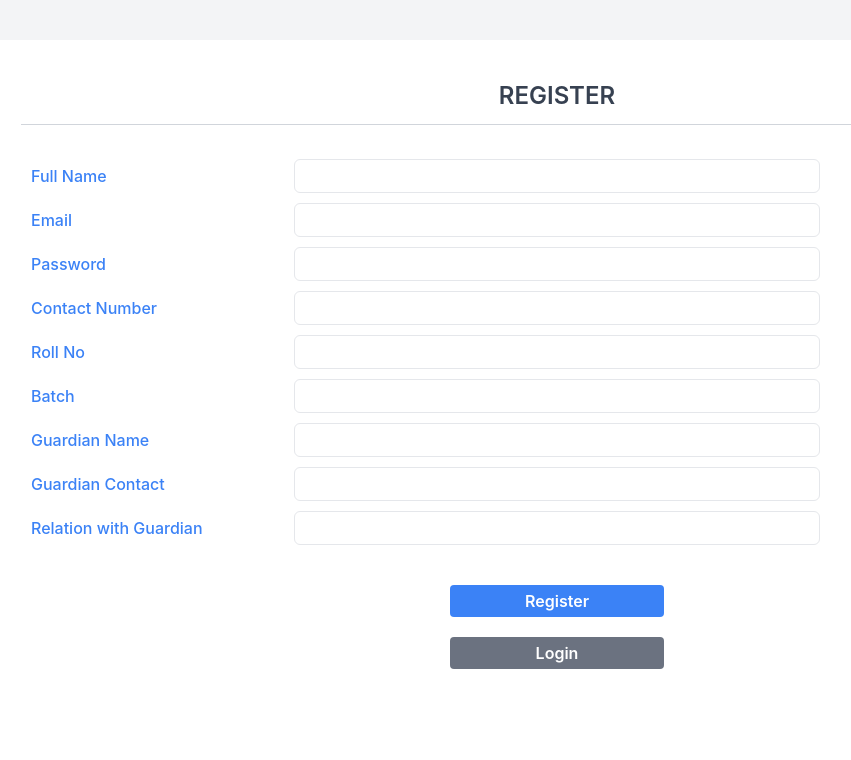
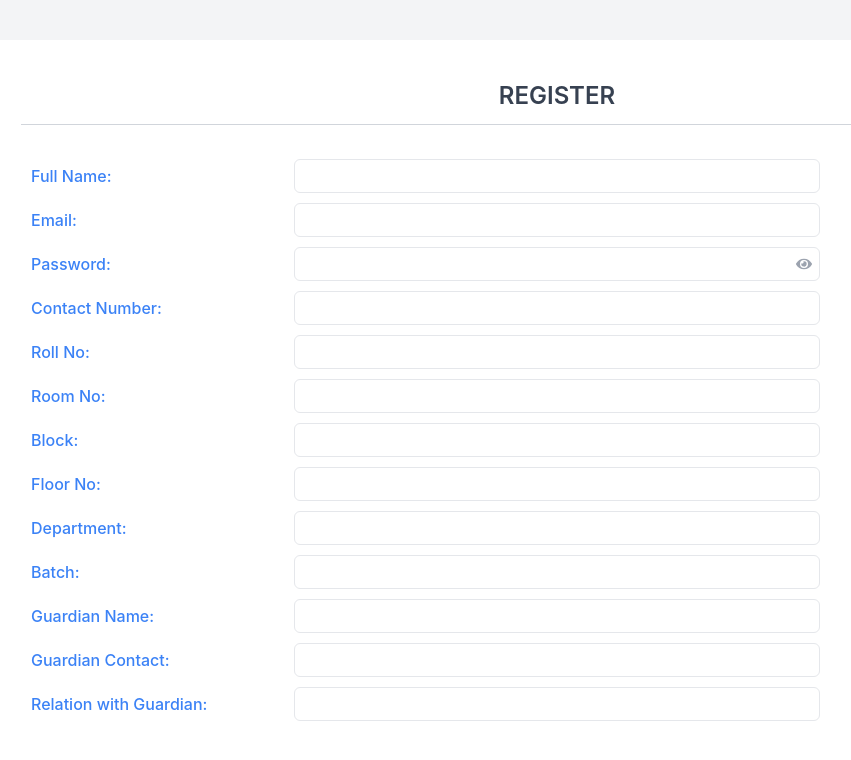
Before and after one commit to prazwalpandey/HostelHUB, a React (Vite) app in the folder client/: page /Signup in a window 1280 px wide. Shown: the top 760 px of the page, without its empty margins (83-934 px from the left). Built offline with nearby package versions, Linux system fonts and the light colour scheme; no server answers.

Commit message:
register FrontEnd Backend Done

```diff
--- a/client/src/pages/Signuppage.tsx
+++ b/client/src/pages/Signuppage.tsx
@@ -1,120 +1,263 @@
+import { useState } from "react";
+import { useNavigate } from "react-router-dom";
+import { FaEye, FaEyeSlash } from "react-icons/fa";
 import "../styles/signup.css";
 
-const SignUp= ()=>{
-const handleSubmit= ()=>{};
-    return(
+const SignUp = () => {
+  const navigate=useNavigate();
+  const [formData, setFormData] = useState({
+    name: "",
+    email: "",
+    password: "",
+    contact: "",
+    rollNo: "",
+    roomNo: "",
+    block:"",
+    floorNo: "",
+    department: "",
+    batch: "",
+    guardianName: "",
+    guardianContact: "",
+    guardianRelationship: ""
+  });
+  const [showPassword, setShowPassword] = useState(false);
+  const [registering, setRegistering] = useState(false);
+  const handleChange = (e) => {
+    setFormData({ ...formData, [e.target.id]: e.target.value });
+  };
+
+  const handleTogglePassword = () => {
+    setShowPassword(!showPassword);
+  };
+  const handleSubmit = async (event) => {
+    event.preventDefault();
+    setRegistering(true);
+    try {
+      const response = await fetch("http://localhost:5000/user/auth/register", {
+        method: "POST",
+        credentials: "include",
+        headers: {
+          "Content-Type": "application/json",
+        },
+        body: JSON.stringify(formData),
+      });
+      if(!response.ok)
+      {
+        const data = await response.json();
+        console.log(data);
+        return data;
+      }
+      alert("Registered successfully");
+      navigate('/login');
+    } catch (err) {
+      console.log(err);
+    }
+  };
+
+  return (
     <div className="flex items-center justify-center h-screen bg-gray-100">
-            <div className="my flex flex-col bg-white px-10 py-10 m-10 " style={{width:"90vw", height:"90vh", margin:"5vw 5vh",overflowY: "auto"}}>
-
+      <div
+        className="my flex flex-col bg-white px-10 py-10 m-10 "
+        style={{ width: "90vw", height: "90vh", margin: "5vw 5vh", overflowY: "auto" }}
+      >
         <h2 className="text-2xl font-semibold text-gray-700 mb-2 text-center">REGISTER</h2>
         <hr className="w-full my-1 border-t border-gray-300" />
-      <form onSubmit={handleSubmit} className="w-full mt-5" >
-        <div className="grid grid-cols-4" style={{alignItems:"center",margin:"10px"}}>
+        <form onSubmit={handleSubmit} className="w-full mt-5">
+          {/* Input fields */}
+          {/* Full Name */}
+          <div className="grid grid-cols-4" style={{ alignItems: "center", margin: "10px" }}>
             <label htmlFor="name" className="font-medium text-blue-500">
-            Full Name
+              Full Name:
             </label>
             <input
               type="text"
               id="name"
               className="px-3 col-span-2 w-full border rounded-md focus:outline-none focus:ring focus:ring-blue-400"
+              value={formData.name}
+              onChange={handleChange}
+              required
             />
           </div>
 
           <div className="grid grid-cols-4" style={{alignItems:"center",margin:"10px"}}>
           <label htmlFor="email" className="font-medium text-blue-500">
-            Email
+            Email:
           </label>
           <input
             type="email"
             id="email"
+            value={formData.email}
+            onChange={handleChange}
+            required
             className="px-3 col-span-2 w-full border rounded-md focus:outline-none focus:ring focus:ring-blue-400"
           />
         </div>
-        <div className="grid grid-cols-4" style={{alignItems:"center",margin:"10px"}}>
-          <label htmlFor="Block" className="font-medium text-blue-500">
-            Password
+        <div className="grid grid-cols-4" style={{ alignItems: "center", margin: "10px" }}>
+            <label htmlFor="password" className="font-medium text-blue-500">
+              Password:
             </label>
+            <div className="relative col-span-2 w-full">
               <input
-            type="text"
-            id="block"
-            className="px-3 col-span-2 w-full border rounded-md focus:outline-none focus:ring focus:ring-blue-400"
+                type={showPassword ? "text" : "password"}
+                id="password"
+                value={formData.password}
+                onChange={handleChange}
+                required
+                className="px-3 w-full border rounded-md focus:outline-none focus:ring focus:ring-blue-400"
               />
+              <button
+                type="button"
+                className="absolute inset-y-0 right-0 pr-2 flex items-center text-gray-400 hover:text-gray-500"
+                onClick={handleTogglePassword}
+              >
+                {showPassword ? <FaEyeSlash /> : <FaEye />}
+              </button>
+            </div>
           </div>
         <div className="grid grid-cols-4" style={{alignItems:"center",margin:"10px"}}>
           <label htmlFor="contact" className="font-medium text-blue-500">
-            Contact Number
+            Contact Number:
           </label>
           <input
             type="text"
             id="contact"
+            value={formData.contact}
+            onChange={handleChange}
+            required
             className="px-3 col-span-2 w-full border rounded-md focus:outline-none focus:ring focus:ring-blue-400"
           />
         </div>
         <div className="grid grid-cols-4" style={{alignItems:"center",margin:"10px"}}>
           <label htmlFor="rollNo" className="font-medium text-blue-500">
-            Roll No
+            Roll No:
           </label>
           <input
             type="text"
             id="rollNo"
+            value={formData.rollNo}
+            onChange={handleChange}
+            required
+            className="px-3 col-span-2 w-full border rounded-md focus:outline-none focus:ring focus:ring-blue-400"
+          />
+        </div>
+        <div className="grid grid-cols-4" style={{alignItems:"center",margin:"10px"}}>
+          <label htmlFor="roomNo" className="font-medium text-blue-500">
+            Room No:
+          </label>
+          <input
+            type="text"
+            id="roomNo"
+            onChange={handleChange}
+            value={formData.roomNo}
+            className="px-3 col-span-2 w-full border rounded-md focus:outline-none focus:ring focus:ring-blue-400"
+          />
+        </div>
+        <div className="grid grid-cols-4" style={{alignItems:"center",margin:"10px"}}>
+          <label htmlFor="block" className="font-medium text-blue-500">
+            Block:
+          </label>
+          <input
+            type="text"
+            id="block"
+            onChange={handleChange}
+            value={formData.block}
+            className="px-3 col-span-2 w-full border rounded-md focus:outline-none focus:ring focus:ring-blue-400"
+          />
+        </div>
+        <div className="grid grid-cols-4" style={{alignItems:"center",margin:"10px"}}>
+          <label htmlFor="Floor" className="font-medium text-blue-500">
+            Floor No:
+          </label>
+          <input
+            type="text"
+            id="floorNo"
+            onChange={handleChange}
+            value={formData.floorNo}
+            className="px-3 col-span-2 w-full border rounded-md focus:outline-none focus:ring focus:ring-blue-400"
+          />
+        </div>
+        <div className="grid grid-cols-4" style={{alignItems:"center",margin:"10px"}}>
+          <label htmlFor="Department" className="font-medium text-blue-500">
+            Department:
+          </label>
+          <input
+            type="text"
+            id="department"
+            onChange={handleChange}
+            value={formData.department}
             className="px-3 col-span-2 w-full border rounded-md focus:outline-none focus:ring focus:ring-blue-400"
           />
         </div>
         <div className="grid grid-cols-4" style={{alignItems:"center",margin:"10px"}}>
           <label htmlFor="batch" className="font-medium text-blue-500">
-            Batch
+            Batch:
           </label>
           <input
             type="text"
             id="batch"
+            onChange={handleChange}
+            value={formData.batch}
+            required
             className="px-3 col-span-2 w-full border rounded-md focus:outline-none focus:ring focus:ring-blue-400"
           />
         </div>
         <div className="grid grid-cols-4" style={{alignItems:"center",margin:"10px"}}>
           <label htmlFor="guardianName" className="font-medium text-blue-500">
-            Guardian Name
+            Guardian Name:
           </label>
           <input
             type="text"
             id="guardianName"
+            onChange={handleChange}
+            value={formData.guardianName}
+            required
             className="px-3 col-span-2 w-full border rounded-md focus:outline-none focus:ring focus:ring-blue-400"
           />
         </div>
         <div className="grid grid-cols-4" style={{alignItems:"center",margin:"10px"}}>
           <label htmlFor="guardianContact" className="font-medium text-blue-500">
-            Guardian Contact
+            Guardian Contact:
           </label>
           <input
             type="text"
             id="guardianContact"
+            onChange={handleChange}
+            required
+            value={formData.guardianContact}
             className="px-3 col-span-2 w-full border rounded-md focus:outline-none focus:ring focus:ring-blue-400"
           />
         </div>
         <div className="grid grid-cols-4" style={{alignItems:"center",margin:"10px"}}>
           <label htmlFor="guardianRelationship" className="font-medium text-blue-500">
-            Relation with Guardian
+            Relation with Guardian:
           </label>
           <input
             type="text"
             id="guardianRelationship"
+            onChange={handleChange}
+            required
+            value={formData.guardianRelationship}
             className="px-3 col-span-2 w-full border rounded-md focus:outline-none focus:ring focus:ring-blue-400"
           />
         </div>
+
+          {/* Submit Button */}
           <div className="w-full flex flex-col mt-10">
             <div className="flex justify-center">
               <button
                 type="submit"
-            className=" w-1/5 mb-5 bg-blue-500  hover:bg-blue-600 text-white font-semibold  px-4 rounded focus:outline-none focus:ring focus:ring-blue-400"
-            // onClick={}
+                className="w-1/5 mb-5 bg-blue-500 hover:bg-blue-600 text-white font-semibold px-4 rounded focus:outline-none focus:ring focus:ring-blue-400"
+                disabled={registering}
               >
-            Register
+                {registering ? "Registering..." : "Register"}
               </button>
             </div>
             <div className="flex justify-center">
               <button
                 type="button"
-            // onClick={}
-            className="w-1/5 bg-gray-500 mb-5 hover:bg-gray-600 text-white font-semibold  px-4 rounded focus:outline-none focus:ring focus:ring-gray-400">
+                onClick={() => navigate("/login")}
+                className="w-1/5 bg-gray-500 hover:bg-gray-600 text-white font-semibold px-4 rounded focus:outline-none focus:ring focus:ring-gray-400"
+              >
                 Login
               </button>
             </div>
```
Also changed, not shown: 1 other file (tests, documents, lock files or other folders). Lines whose indentation alone changed are shown as unchanged.
